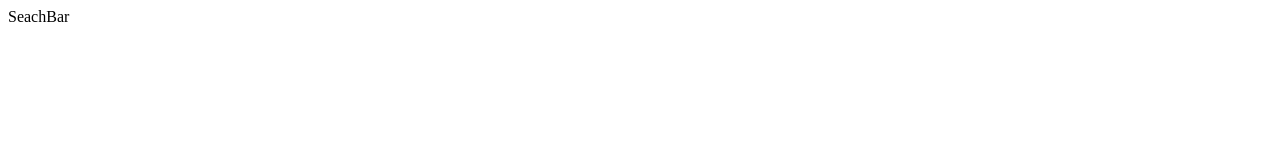
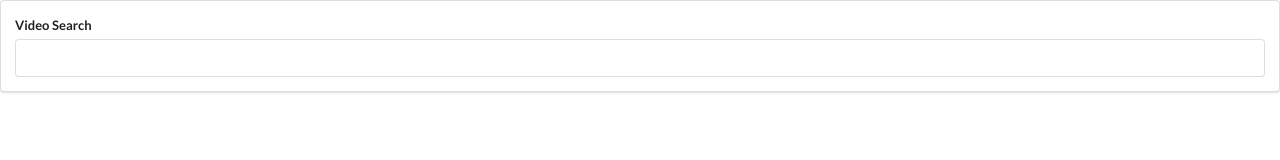
Before and after one commit to truecounterfeit/video-player, a React (Create React App) app in the folder videoplayer/: page / in a window 1280 px wide. Shown: the top 160 px of the page. Built offline with nearby package versions, Linux system fonts and the light colour scheme.

Commit message:
more updates

```diff
--- a/videoplayer/public/index.html
+++ b/videoplayer/public/index.html
@@ -5,7 +5,9 @@
     <link rel="shortcut icon" href="%PUBLIC_URL%/favicon.ico" />
     <meta name="viewport" content="width=device-width, initial-scale=1" />
     <meta name="theme-color" content="#000000" />
-    <link rel"stylesheet" href="https://cdnjs.cloudflare.com/ajax/libs/semantic-ui/2.4.1/semantic.min.css>
+    <script src="https://code.jquery.com/jquery-3.1.1.min.js" crossorigin="anonymous"></script>
+    <link rel="stylesheet" href="https://cdn.jsdelivr.net/npm/semantic-ui@2.4.2/dist/semantic.min.css">
+    <script src="https://cdn.jsdelivr.net/npm/semantic-ui@2.4.2/dist/semantic.min.js"></script>
     <meta
       name="description"
       content="Web site created using create-react-app"
--- a/videoplayer/src/components/SearchBar.js
+++ b/videoplayer/src/components/SearchBar.js
@@ -1,8 +1,26 @@
 import React from 'react';
 
 class SearchBar extends React.Component {
+  state = {term: ' '  };
+
+  onInputChange = () => {
+
+  };
   render(){
-    return <div>SeachBar</div>;
+    return (
+      <div className = "search-bar ui segment">
+        <form className = "ui form">
+          <div className = "field">
+            <label> Video Search </label>
+            <input
+              type = "text"
+              value = {this.state.term}
+              onChange = {this.onInputChange}
+              />
+          </div>
+        </form>
+      </div>
+    );
   }
 }
 
```
